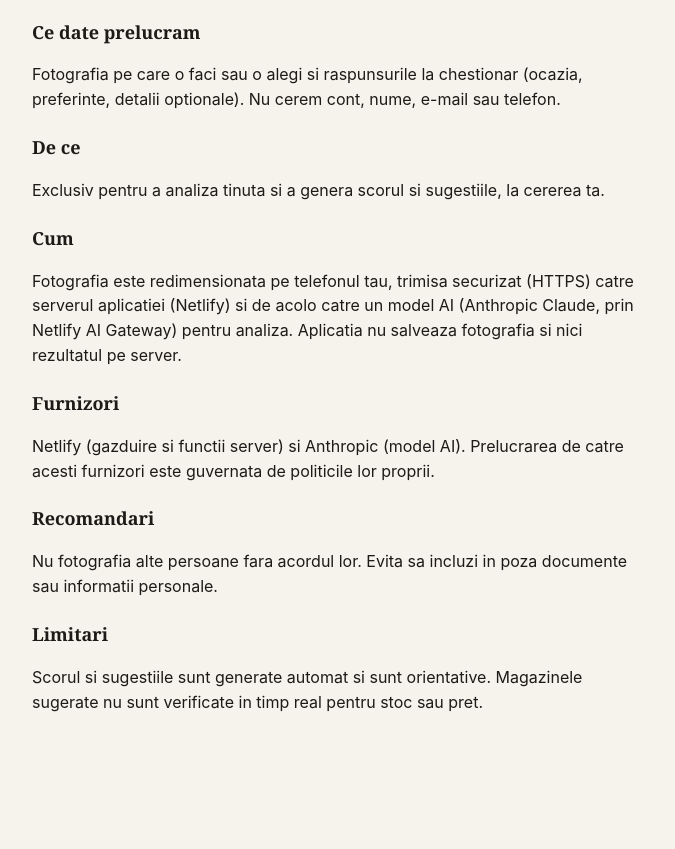
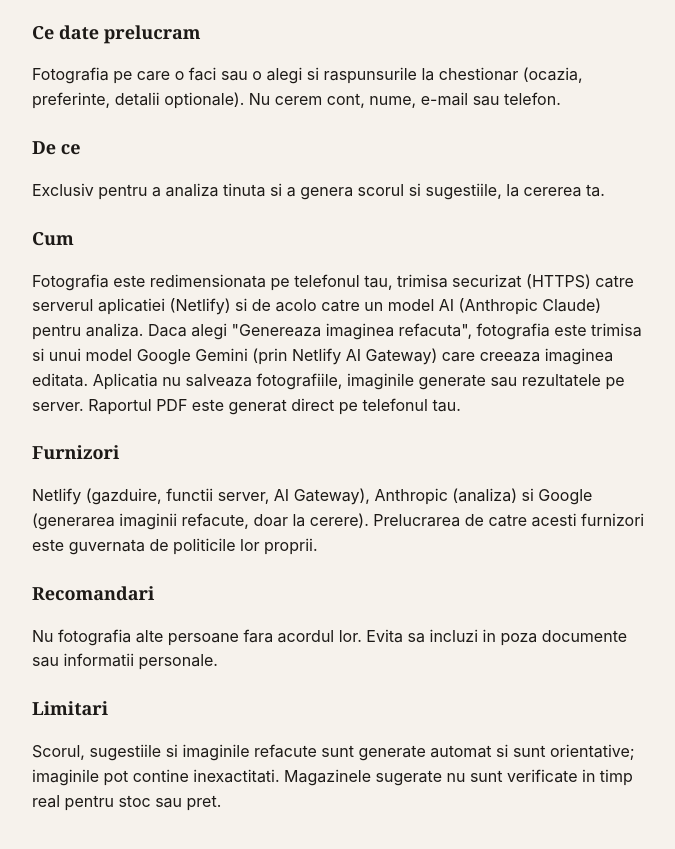
Before and after one commit to andreiciocoiu-web/Outfitscore, a website: page public/confidentialitate.html in a window 1280 px wide. Shown: the part 161-1010 px from the top of the page, without its empty margins (298-973 px from the left). Before the commit the page ends 931 px from the top, so only its background shows below. Drawn offline with Linux system fonts and the light colour scheme.

Commit message:
Confidentialitate: mentioneaza Gemini pentru imaginea refacuta si PDF-ul local
Co-Authored-By: Claude Opus 5.5 <noreply@anthropic.com>
Claude-Session: https://claude.ai/code/session_01Ev4syuYLA91TUVkZnQuSr9

```diff
--- a/public/confidentialitate.html
+++ b/public/confidentialitate.html
@@ -26,16 +26,16 @@
   <p>Exclusiv pentru a analiza tinuta si a genera scorul si sugestiile, la cererea ta.</p>
 
   <h2>Cum</h2>
-  <p>Fotografia este redimensionata pe telefonul tau, trimisa securizat (HTTPS) catre serverul aplicatiei (Netlify) si de acolo catre un model AI (Anthropic Claude, prin Netlify AI Gateway) pentru analiza. Aplicatia nu salveaza fotografia si nici rezultatul pe server.</p>
+  <p>Fotografia este redimensionata pe telefonul tau, trimisa securizat (HTTPS) catre serverul aplicatiei (Netlify) si de acolo catre un model AI (Anthropic Claude) pentru analiza. Daca alegi "Genereaza imaginea refacuta", fotografia este trimisa si unui model Google Gemini (prin Netlify AI Gateway) care creeaza imaginea editata. Aplicatia nu salveaza fotografiile, imaginile generate sau rezultatele pe server. Raportul PDF este generat direct pe telefonul tau.</p>
 
   <h2>Furnizori</h2>
-  <p>Netlify (gazduire si functii server) si Anthropic (model AI). Prelucrarea de catre acesti furnizori este guvernata de politicile lor proprii.</p>
+  <p>Netlify (gazduire, functii server, AI Gateway), Anthropic (analiza) si Google (generarea imaginii refacute, doar la cerere). Prelucrarea de catre acesti furnizori este guvernata de politicile lor proprii.</p>
 
   <h2>Recomandari</h2>
   <p>Nu fotografia alte persoane fara acordul lor. Evita sa incluzi in poza documente sau informatii personale.</p>
 
   <h2>Limitari</h2>
-  <p>Scorul si sugestiile sunt generate automat si sunt orientative. Magazinele sugerate nu sunt verificate in timp real pentru stoc sau pret.</p>
+  <p>Scorul, sugestiile si imaginile refacute sunt generate automat si sunt orientative; imaginile pot contine inexactitati. Magazinele sugerate nu sunt verificate in timp real pentru stoc sau pret.</p>
 </main>
 </body>
 </html>
```
